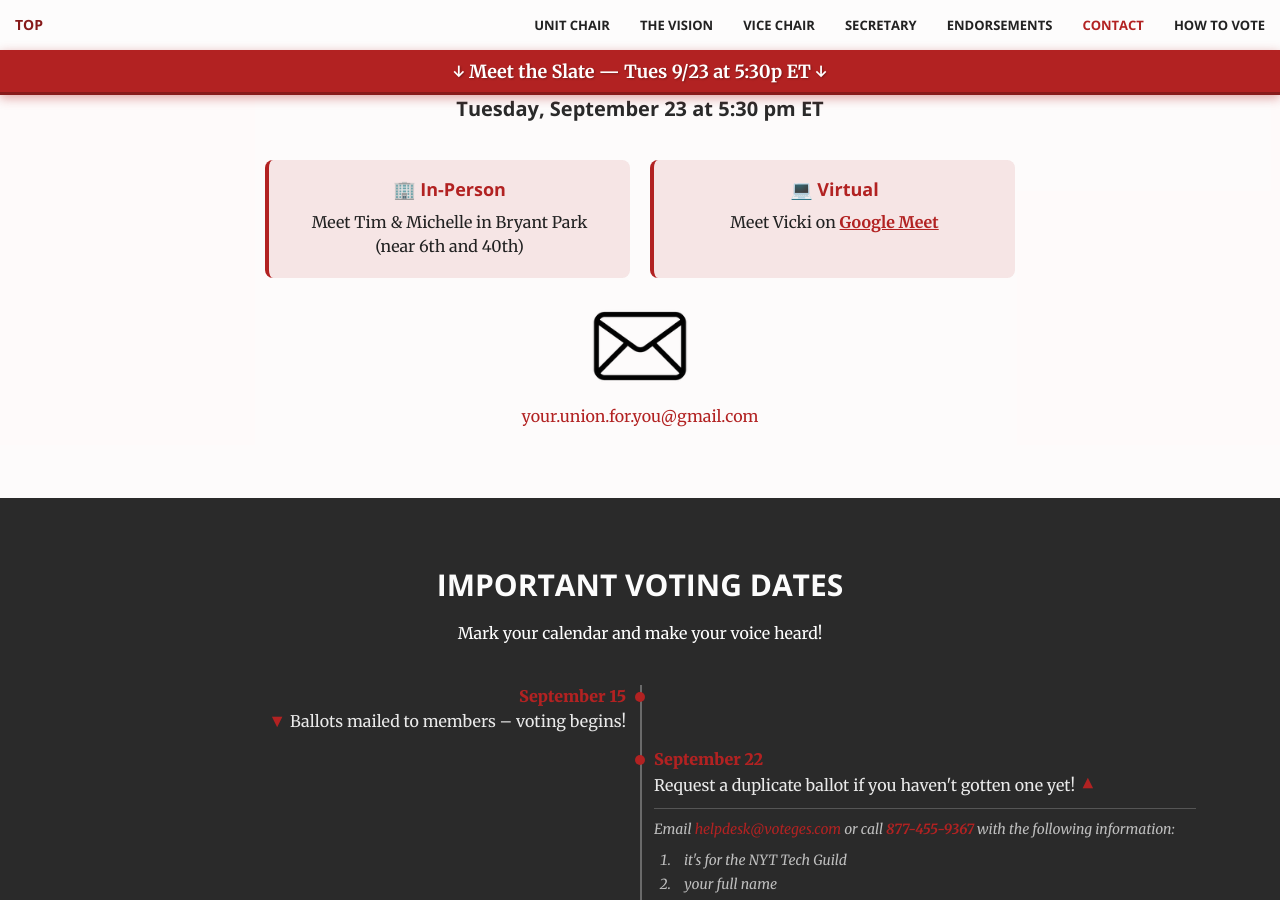
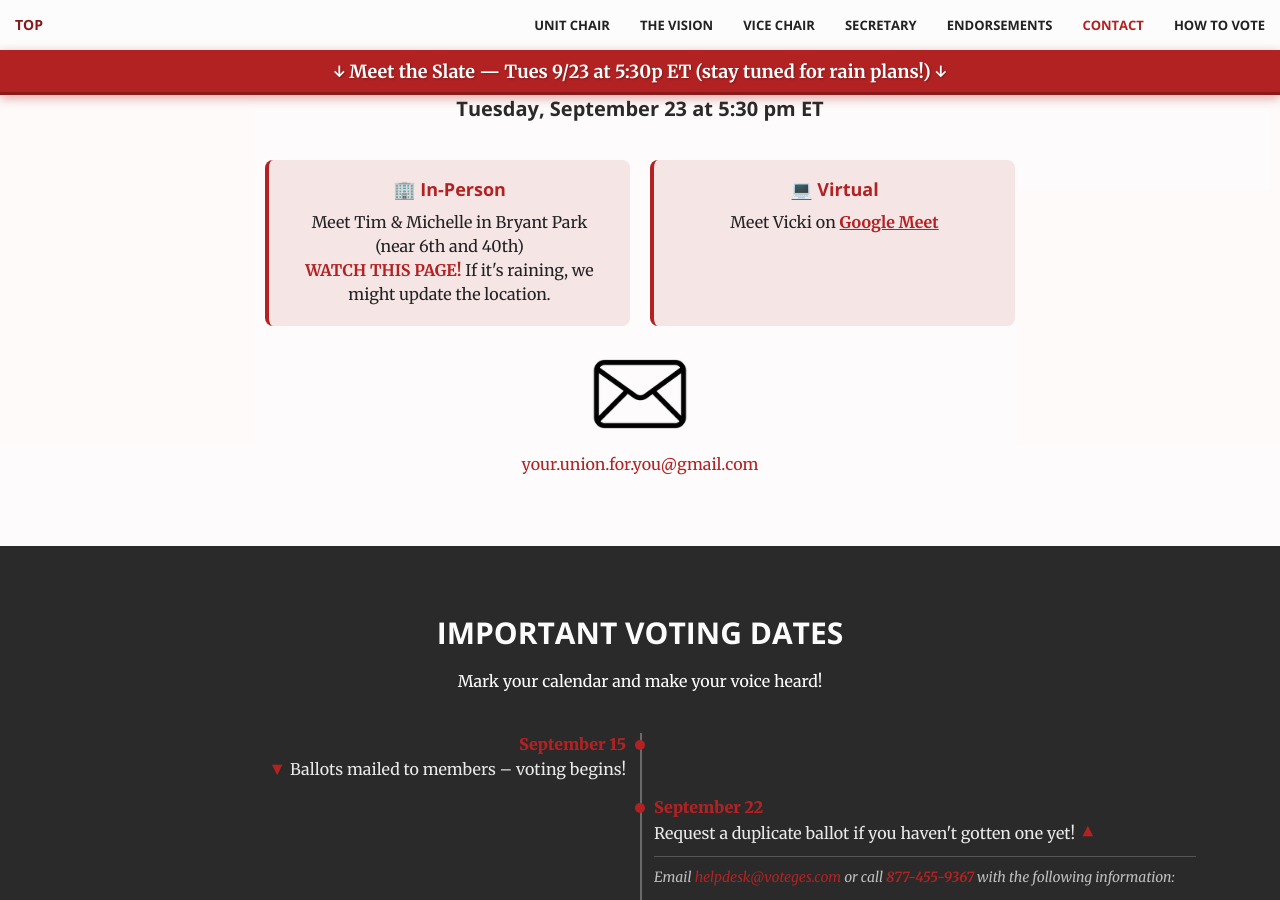
Before and after one commit to viccro/2025-campaign-site-draft, a Jekyll site: the page built from index.html, in a window 1280 px wide and 900 px high, scrolled down 7176 px. Built offline with Jekyll 4.4.1, drawn with Linux system fonts in a browser that asks for light colours.

Commit message:
update event banner with rain deets

```diff
--- a/_includes/contact.html
+++ b/_includes/contact.html
@@ -18,6 +18,7 @@
                         <div class="location-option">
                             <h5>🏢 In-Person</h5>
                             <p>Meet Tim & Michelle in Bryant Park<br>(near 6th and 40th)</p>
+                            <p><strong>WATCH THIS PAGE!</strong> If it's raining, we might update the location.</p>
                         </div>
                         <div class="location-option">
                             <h5>💻 Virtual</h5>
--- a/_includes/event-banner.html
+++ b/_includes/event-banner.html
@@ -1,6 +1,6 @@
 <div id="event-banner" class="event-announcement">
     <a href="#contact" class="event-banner-content page-scroll">
-        <p class="event-text">↓ Meet the Slate — Tues 9/23 at 5:30p ET ↓</p>
+        <p class="event-text">↓ Meet the Slate — Tues 9/23 at 5:30p ET (stay tuned for rain plans!) ↓</p>
     </a>
 </div>
 
```
